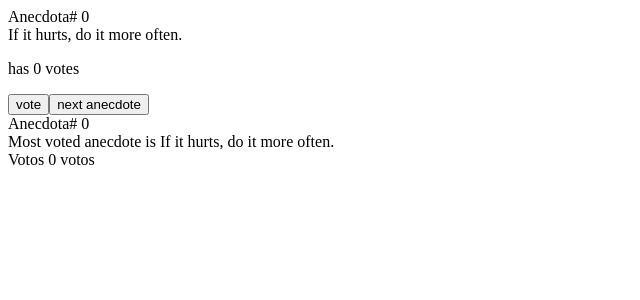
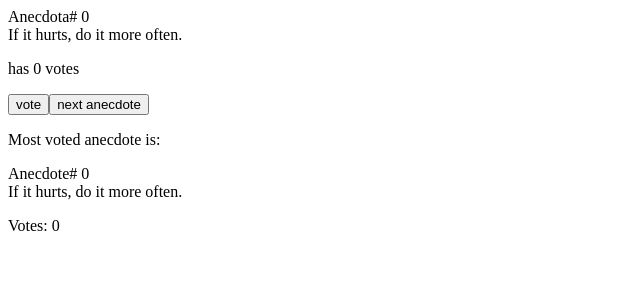
Before and after one commit to SirAntonioG/part1dexercices, a React (Create React App) app: page / in a window 1280 px wide. Shown: the top 300 px of the page, without its empty margins (0-640 px from the left). Built offline with nearby package versions, Linux system fonts and the light colour scheme.

Commit message:
Fullstack part1 seccion d exercises: 1.14 completed

```diff
--- a/src/App.js
+++ b/src/App.js
@@ -82,6 +82,15 @@ const Votes = ({votes}) => {
     <p>has {votes} votes <br /></p>
   )
 }
+const MasVotada = ({number ,anecdote, votes}) => {
+  return (
+    <div>
+      <p>Most voted anecdote is:</p>
+      <p>Anecdote# {number} <br /> {anecdote} </p>
+      <p>Votes: {votes} </p>
+    </div>
+  )
+}
 
 const App = () => {
   const anecdotes = [
@@ -134,9 +143,7 @@ const App = () => {
       <Votes votes={votes[selected]}/>
       <Button onClick={handleVoteClick} text="vote" />
       <Button onClick={handleNextAnecdoteClick} text="next anecdote" />
-      <div>Anecdota# {mostVoted}</div>
-      <div>Most voted anecdote is {anecdotes[mostVoted]} </div>
-      <div>Votos {votes[mostVoted]} votos</div>
+      <MasVotada number={mostVoted} anecdote={anecdotes[mostVoted]} votes={votes[mostVoted]}/>
     </div>
   )
 }
```
